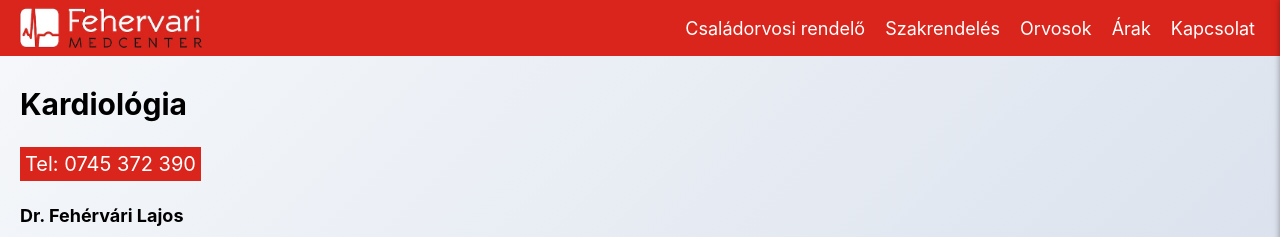
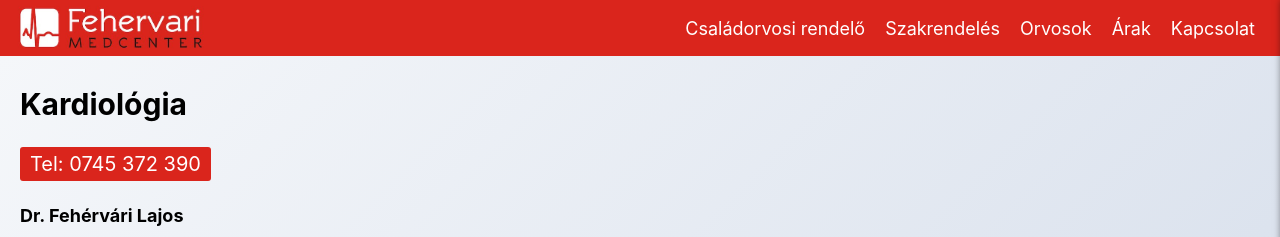
Before and after one commit to botondKulcsar/fehervari, a React (Create React App) app: page /cardiology in a window 1280 px wide. Shown: the top 237 px of the page. Built offline with nearby package versions, Linux system fonts and the light colour scheme.

Commit message:
add infiniteLoop to carousel

```diff
--- a/src/components/Carousel/CarouselComponent.js
+++ b/src/components/Carousel/CarouselComponent.js
@@ -7,7 +7,14 @@ import 'react-responsive-carousel/lib/styles/carousel.min.css'
 
 const CarouselComponent = () => {
   return (
-    <Carousel interval={4000} showArrows={true} autoPlay showStatus={false} showThumbs={false} >
+    <Carousel
+      infiniteLoop
+      interval={4000}
+      showArrows={true}
+      autoPlay
+      showStatus={false}
+      showThumbs={false}
+    >
       <div>
         <img src={img1} alt='img1' />
       </div>
--- a/src/screens/Cardiology/Cardiology.css
+++ b/src/screens/Cardiology/Cardiology.css
@@ -14,7 +14,8 @@
   background: var(--main-red);
   color: white;
   display: inline-block;
-  padding: 0.5rem;
+  padding: 0.5rem 1rem;
+  border-radius: 3px;
 }
 
 .subtitle {
```
